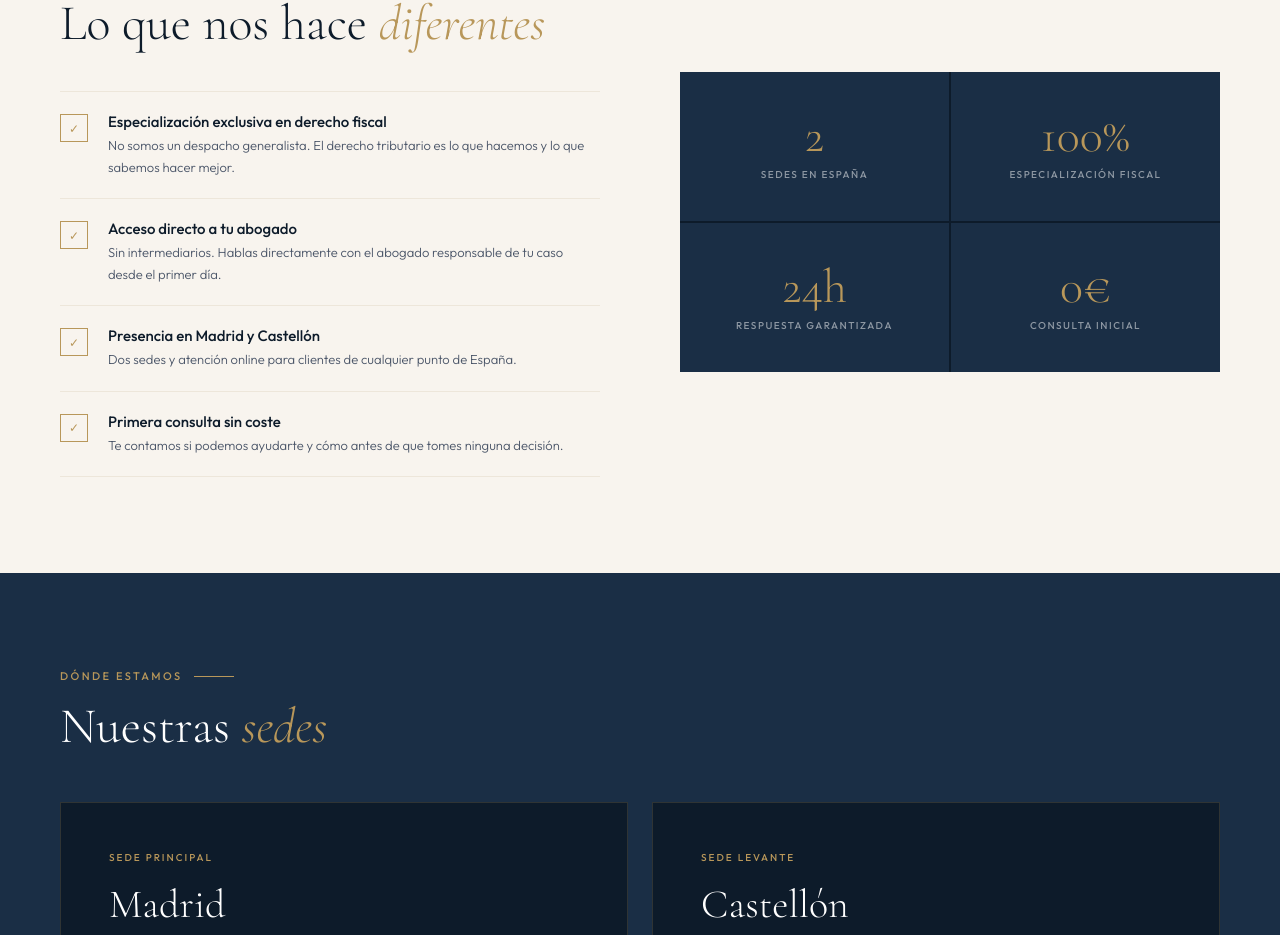
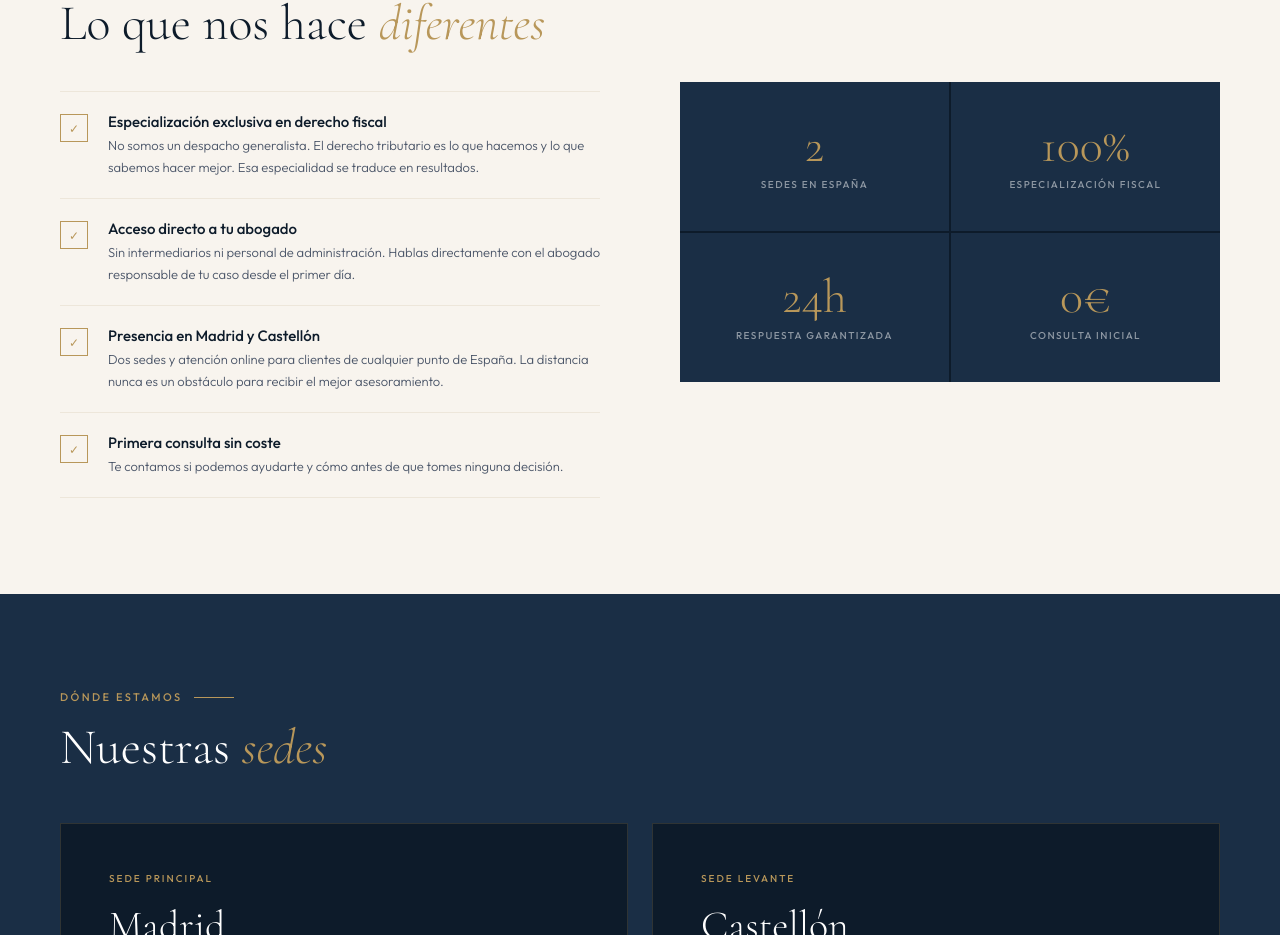
Before and after one commit to Ivanrm01/IRM-Abogados, a Next.js app: page /sobre-nosotros in a window 1280 px wide. Shown: the part 1453-2388 px from the top of the page. Built offline with nearby package versions, Linux system fonts and the light colour scheme.

Commit message:
Update page.jsx

```diff
--- a/app/sobre-nosotros/page.jsx
+++ b/app/sobre-nosotros/page.jsx
@@ -50,9 +50,9 @@ export default function SobreNosotrosPage() {
           <h2>Lo que nos hace <em>diferentes</em></h2>
           <div className={styles.difList}>
             {[
-              { t:'Especialización exclusiva en derecho fiscal', d:'No somos un despacho generalista. El derecho tributario es lo que hacemos y lo que sabemos hacer mejor.' },
-              { t:'Acceso directo a tu abogado', d:'Sin intermediarios. Hablas directamente con el abogado responsable de tu caso desde el primer día.' },
-              { t:'Presencia en Madrid y Castellón', d:'Dos sedes y atención online para clientes de cualquier punto de España.' },
+              { t:'Especialización exclusiva en derecho fiscal', d:'No somos un despacho generalista. El derecho tributario es lo que hacemos y lo que sabemos hacer mejor. Esa especialidad se traduce en resultados.' },
+              { t:'Acceso directo a tu abogado', d:'Sin intermediarios ni personal de administración. Hablas directamente con el abogado responsable de tu caso desde el primer día.' },
+              { t:'Presencia en Madrid y Castellón', d:'Dos sedes y atención online para clientes de cualquier punto de España. La distancia nunca es un obstáculo para recibir el mejor asesoramiento. ' },
               { t:'Primera consulta sin coste', d:'Te contamos si podemos ayudarte y cómo antes de que tomes ninguna decisión.' },
             ].map((d,i) => (
               <div key={i} className={styles.difItem}>
```
